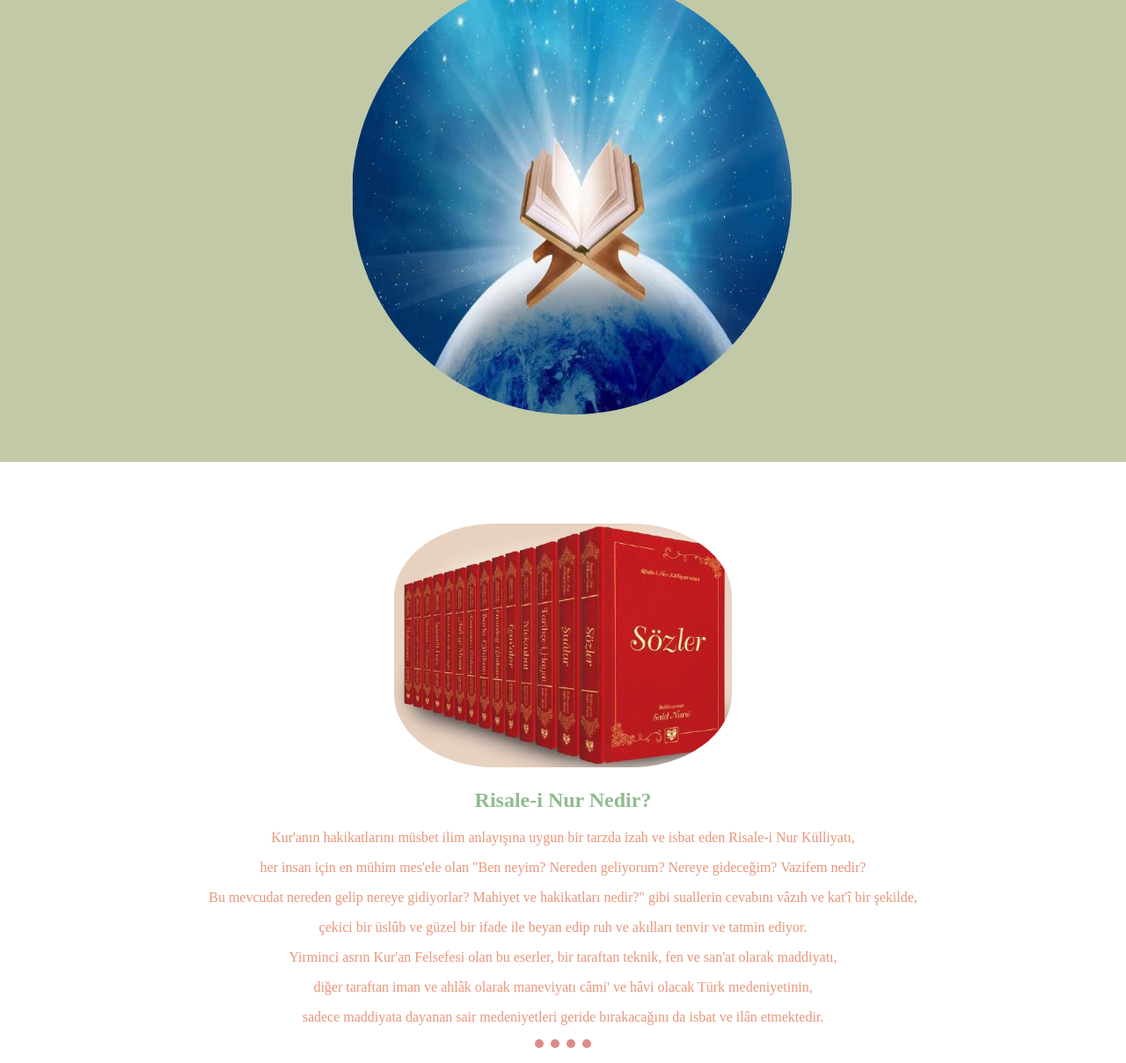
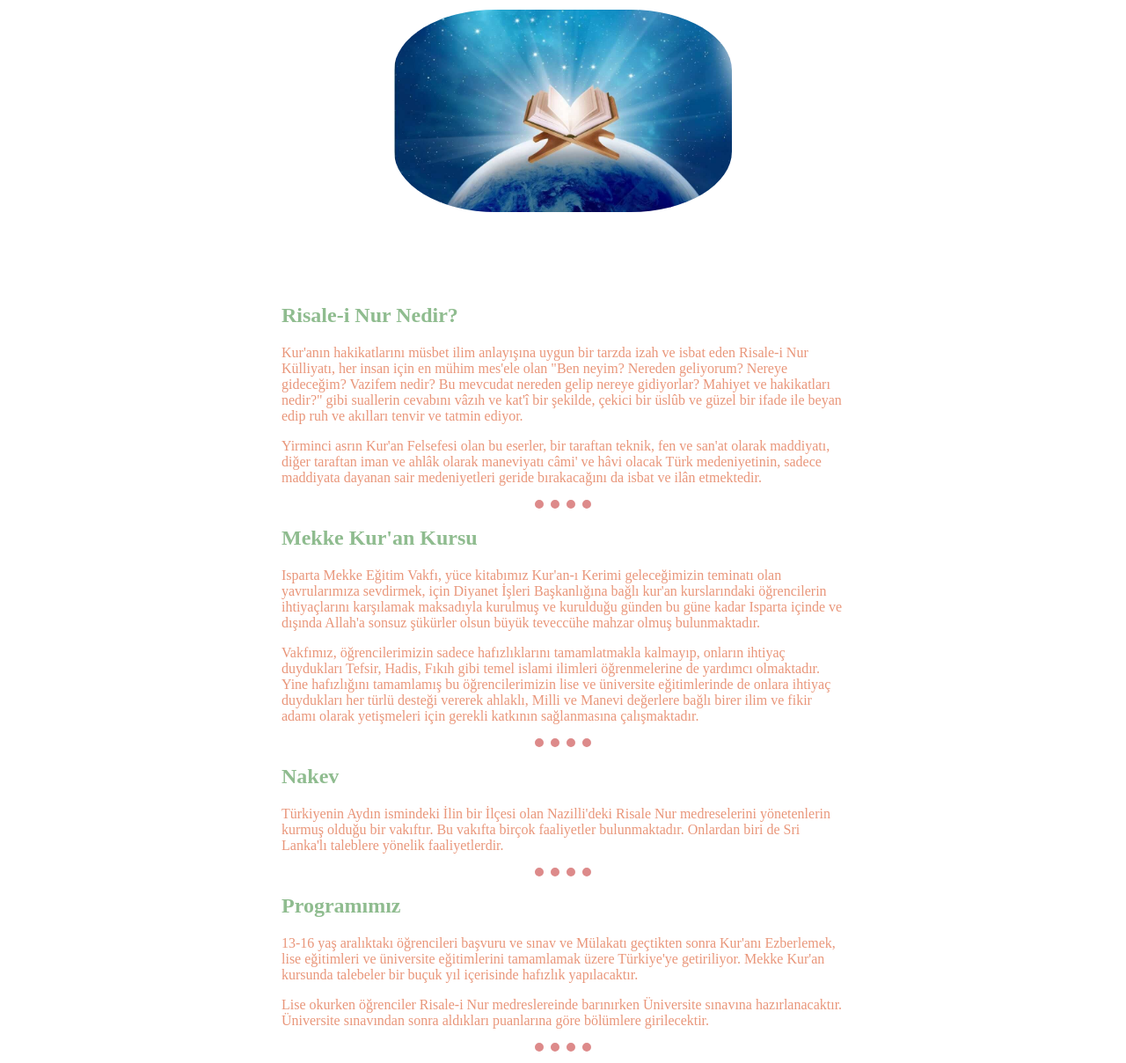
Before and after one commit to Nakevv/Nakev.org, a plain HTML site: page index.html in a window 1280 px wide. Shown: the part 190-1398 px from the top of the page at 88% size. Drawn offline with Linux system fonts and the light colour scheme.

Commit message:
Update index.html
updated

```diff
--- a/index.html
+++ b/index.html
@@ -10,21 +10,21 @@
     <link href="nakev_logosu.jpg" rel="icon" type="image/x-icon" />
 </head>
 <body>
-  <div id="Nur_Kutusu">
+  <div class="rnk2_kutusu">
     <h1>Hakkımızda</h1>
-    <img src="Kuran.jpg" alt="rnk" class="dunya_rnk_2">
+    <img src="Kuran.jpg" alt="Risale-i_Nur_Kulliyati" class="rnk">
     </div>
     <div class="rnk2_kutusu">
-        <div class="profile">
-          <img src="Risale-i_Nur_Kulliyati.jpeg" alt="Risale-i_Nur_Kulliyati" class="rnk">
+      <div class="iman_ve_insan">
+          <!--<img src="Risale-i_Nur_Kulliyati.jpeg" alt="Risale-i_Nur_Kulliyati" class="rnk">-->
           <h2>Risale-i Nur Nedir?</h2>
-          <p>Kur'anın hakikatlarını müsbet ilim anlayışına uygun bir tarzda izah ve isbat eden Risale-i Nur Külliyatı, </p>
-          <p>her insan için en mühim mes'ele olan "Ben neyim? Nereden geliyorum? Nereye gideceğim? Vazifem nedir? </p>
-          <p>Bu mevcudat nereden gelip nereye gidiyorlar? Mahiyet ve hakikatları nedir?" gibi suallerin cevabını vâzıh ve kat'î bir şekilde,</p>
-          <p>çekici bir üslûb ve güzel bir ifade ile beyan edip ruh ve akılları tenvir ve tatmin ediyor. </p>
-          <p>Yirminci asrın Kur'an Felsefesi olan bu eserler, bir taraftan teknik, fen ve san'at olarak maddiyatı, </p>
-          <p>diğer taraftan iman ve ahlâk olarak maneviyatı câmi' ve hâvi olacak Türk medeniyetinin, </p>
-          <p>sadece maddiyata dayanan sair medeniyetleri geride bırakacağını da isbat ve ilân etmektedir.</p>
+          <p>Kur'anın hakikatlarını müsbet ilim anlayışına uygun bir tarzda izah ve isbat eden Risale-i Nur Külliyatı,
+             her insan için en mühim mes'ele olan "Ben neyim? Nereden geliyorum? Nereye gideceğim? Vazifem nedir?
+             Bu mevcudat nereden gelip nereye gidiyorlar? Mahiyet ve hakikatları nedir?" gibi suallerin cevabını vâzıh ve kat'î bir şekilde,
+             çekici bir üslûb ve güzel bir ifade ile beyan edip ruh ve akılları tenvir ve tatmin ediyor. </p>
+          <p>Yirminci asrın Kur'an Felsefesi olan bu eserler, bir taraftan teknik, fen ve san'at olarak maddiyatı,
+             diğer taraftan iman ve ahlâk olarak maneviyatı câmi' ve hâvi olacak Türk medeniyetinin,
+             sadece maddiyata dayanan sair medeniyetleri geride bırakacağını da isbat ve ilân etmektedir.</p>
         </div>
         <hr>
         <div class="iman_ve_insan">
@@ -42,7 +42,7 @@
         <div class="iman_ve_insan">
           <h2>Nakev</h2>
           <div class="skill-row">
-            <img class="dunya_rnk" src="nakev_logosu.jpg" alt="dunya_rnk">
+            <!--<img class="dunya_rnk" src="nakev_logosu.jpg" alt="dunya_rnk">                    -->
             <p class="veciz">Türkiyenin Aydın ismindeki İlin bir İlçesi olan Nazilli'deki Risale Nur medreselerini yönetenlerin kurmuş olduğu bir vakıftır.
               Bu vakıfta birçok faaliyetler bulunmaktadır.
               Onlardan biri de Sri Lanka'lı taleblere yönelik faaliyetlerdir.</p>
```
